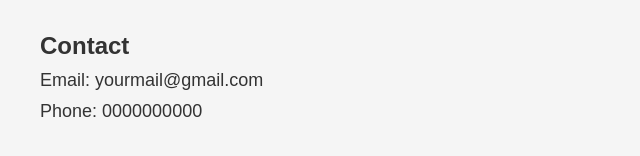
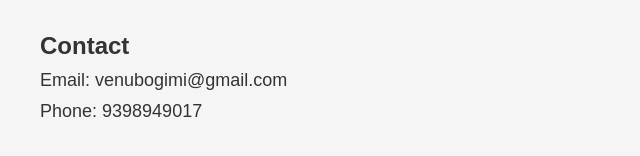
Before and after one commit to Venu3302003/portfolio-website, a plain HTML site: page index.html in a window 1280 px wide. Shown: the part 1729-1885 px from the top of the page, 0-640 px from the left. Drawn offline with Linux system fonts and the light colour scheme.

Commit message:
Update index.html

```diff
--- a/index.html
+++ b/index.html
@@ -85,8 +85,8 @@
 <!-- Contact Section -->
 <section id="contact" class="contact">
     <h2>Contact</h2>
-    <p>Email: yourmail@gmail.com</p>
-    <p>Phone: 0000000000</p>
+    <p>Email: venubogimi@gmail.com</p>
+    <p>Phone: 9398949017</p>
 </section>
 
 <script src="script.js"></script>
```
